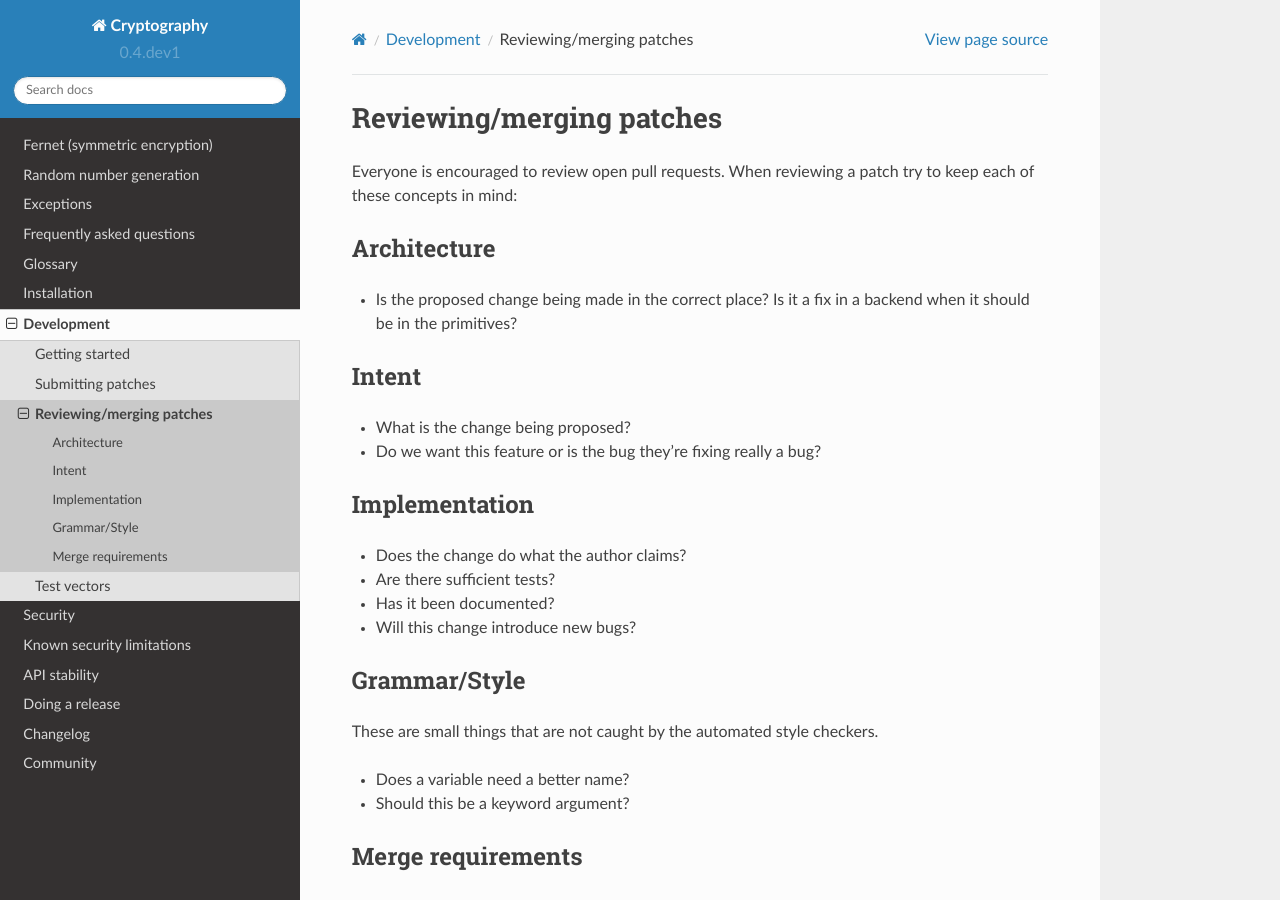
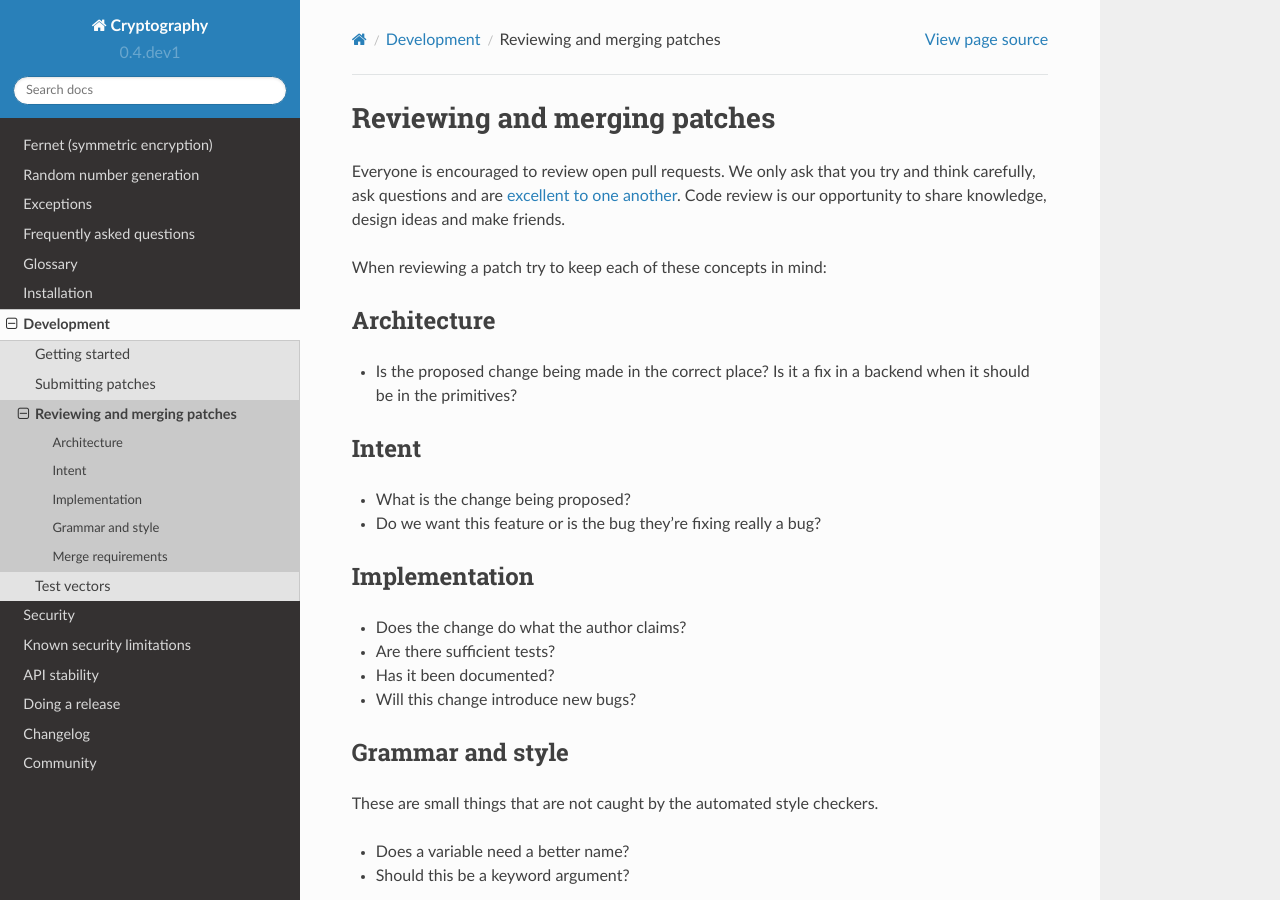
Before and after one commit to WebKing0121/cryptography, a Sphinx documentation site: the page built from docs/development/reviewing-patches.rst, in a window 1280 px wide and 900 px high. Built offline with Sphinx 7.4.7 and the Read the Docs theme 2.0.0, drawn with Linux system fonts in a browser that asks for light colours; pages that are not in the unit, such as notebooks, are missing from menus.

Commit message:
Make code review docs friendlier

```diff
--- a/docs/development/reviewing-patches.rst
+++ b/docs/development/reviewing-patches.rst
@@ -1,8 +1,11 @@
-Reviewing/merging patches
-=========================
+Reviewing and merging patches
+=============================
 
-Everyone is encouraged to review open pull requests. When reviewing a patch try
-to keep each of these concepts in mind:
+Everyone is encouraged to review open pull requests. We only ask that you try
+and think carefully, ask questions and are `excellent to one another`_. Code
+review is our opportunity to share knowledge, design ideas and make friends.
+
+When reviewing a patch try to keep each of these concepts in mind:
 
 Architecture
 ------------
@@ -24,8 +27,8 @@ Implementation
 * Has it been documented?
 * Will this change introduce new bugs?
 
-Grammar/Style
--------------
+Grammar and style
+-----------------
 
 These are small things that are not caught by the automated style checkers.
 
@@ -53,3 +56,5 @@ devastating, ``cryptography`` has a strict merge policy for committers:
 
 The purpose of these policies is to minimize the chances we merge a change
 that jeopardizes our users' security.
+
+.. _`excellent to one another`: https://speakerdeck.com/ohrite/better-code-review
```
